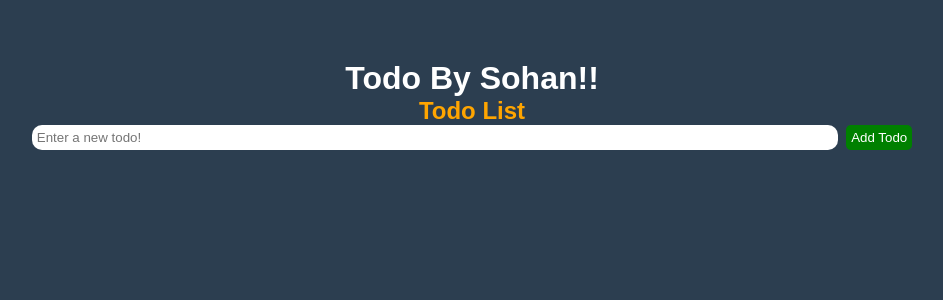
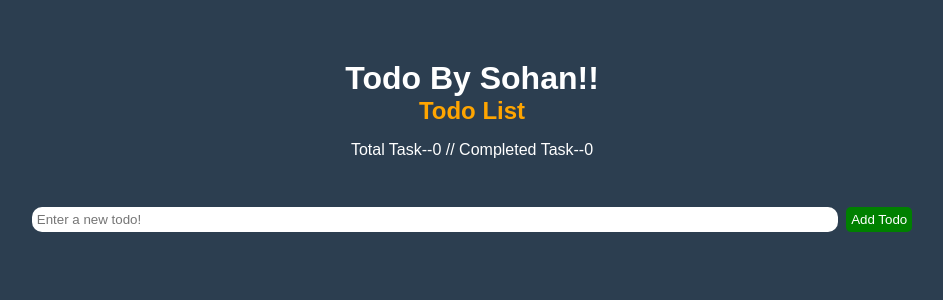
Before and after one commit to ProgrammerSohan/Todo-App-Using-Vue-JS3, a Vue app: page / in a window 1280 px wide. Shown: the top 300 px of the page, without its empty margins (168-1111 px from the left). Built offline with nearby package versions, Linux system fonts and the light colour scheme; a web font is replaced by a local one.

Commit message:
4a_project finishing_a

```diff
--- a/src/components/Todo.vue
+++ b/src/components/Todo.vue
@@ -2,6 +2,9 @@
     <div class="wrapper">
        <h1> Todo By Sohan!!</h1>
        <h2 class="header">Todo List</h2>
+       <div class="completedDiv">
+         <p style="color:white">Total Task--{{ data.length }} // Completed Task--{{ getCompleted }}</p>
+       </div>
        <div class="inputDiv">
             <input
             ref="myInput"
@@ -30,6 +33,11 @@ export default{
             model: "",
             data: [],
         };
+    },
+    computed:{
+        getCompleted(){
+            return this.data.filter((item)=>item.completed).length;
+        },
     },
     methods:{
         addTodo(){
@@ -143,4 +151,11 @@ export default{
     background-color: green;
     color:white;
 }
+.completedDiv {
+    padding: 1rem;
+    margin-bottom: 2rem;
+    border-radius: 10px;
+
+}
+
 </style>
```
